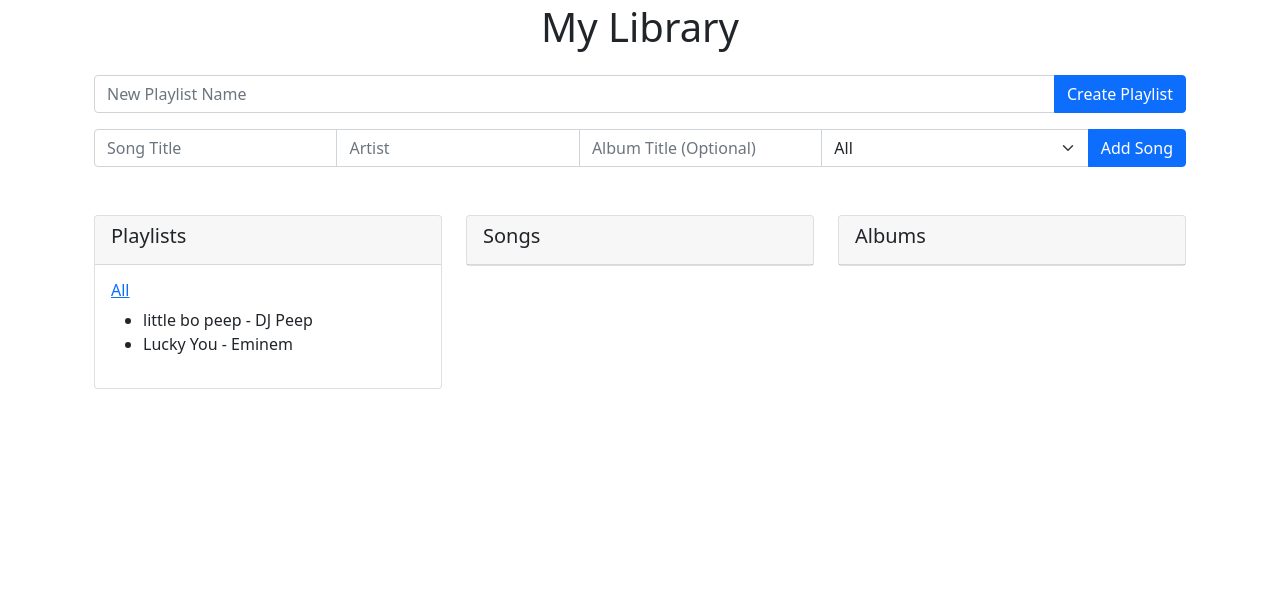
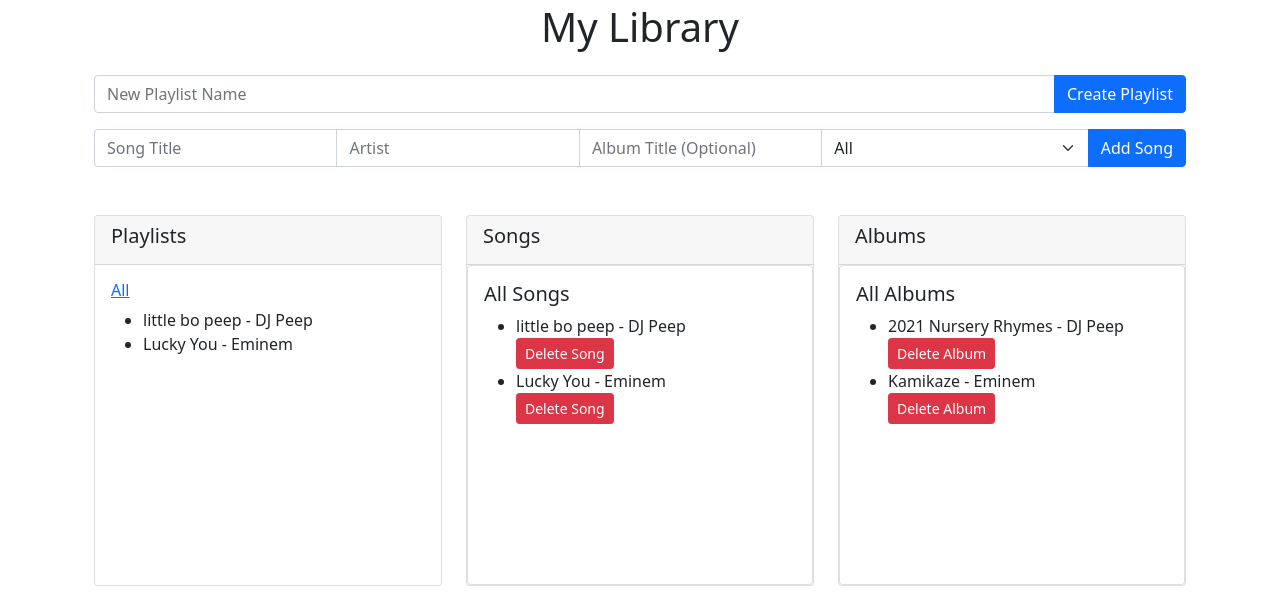
Before and after one commit to BerkleySitterson/ITSC4155_MDSp24_Group2, a Django app: a page that uses src/templates/library.html in a window 1280 px wide. Shown: the part 341-947 px from the top of the page. Before the commit the page ends 730 px from the top, so only its background shows below. Run offline with Django 5.2, Linux system fonts and the light colour scheme; a user stored in the database is signed in; data comes from the database, SQL or seed files in the repository; both versions use the stored data as it was after the commit.

Commit message:
almost done library page

```diff
--- a/src/templates/library.html
+++ b/src/templates/library.html
@@ -49,7 +49,7 @@
                 <div class="card-header" data-bs-toggle="collapse" data-bs-target="#playlists">
                     <h5 class="card-title">Playlists</h5>
                 </div>
-                <div class="card-body">
+                <div class="card-body" style="height: 40vh; overflow-y: auto;">
                     <div>
                         <a href="?playlist=all">
                             <h6>All</h6>
@@ -84,7 +84,7 @@
                 <div class="card-header" data-bs-toggle="collapse" data-bs-target="#songs">
                     <h5 class="card-title">Songs</h5>
                 </div>
-                <div class="collapse" id="songs">
+                <div class="card" id="songs" style="height: 40vh; overflow-y: auto;">
                     <div class="card-body">
                         {% if selected_playlist %}
                         <h5>Songs in {{ selected_playlist.name }}</h5>
@@ -118,7 +118,7 @@
                 <div class="card-header" data-bs-toggle="collapse" data-bs-target="#albums">
                     <h5 class="card-title">Albums</h5>
                 </div>
-                <div class="collapse" id="albums">
+                <div class="card" id="albums" style="height: 40vh; overflow-y: auto;">
                     <div class="card-body">
                         {% if selected_playlist %}
                         <h5>Albums in {{ selected_playlist.name }}</h5>
```
Also changed, not shown: db.sqlite3.
